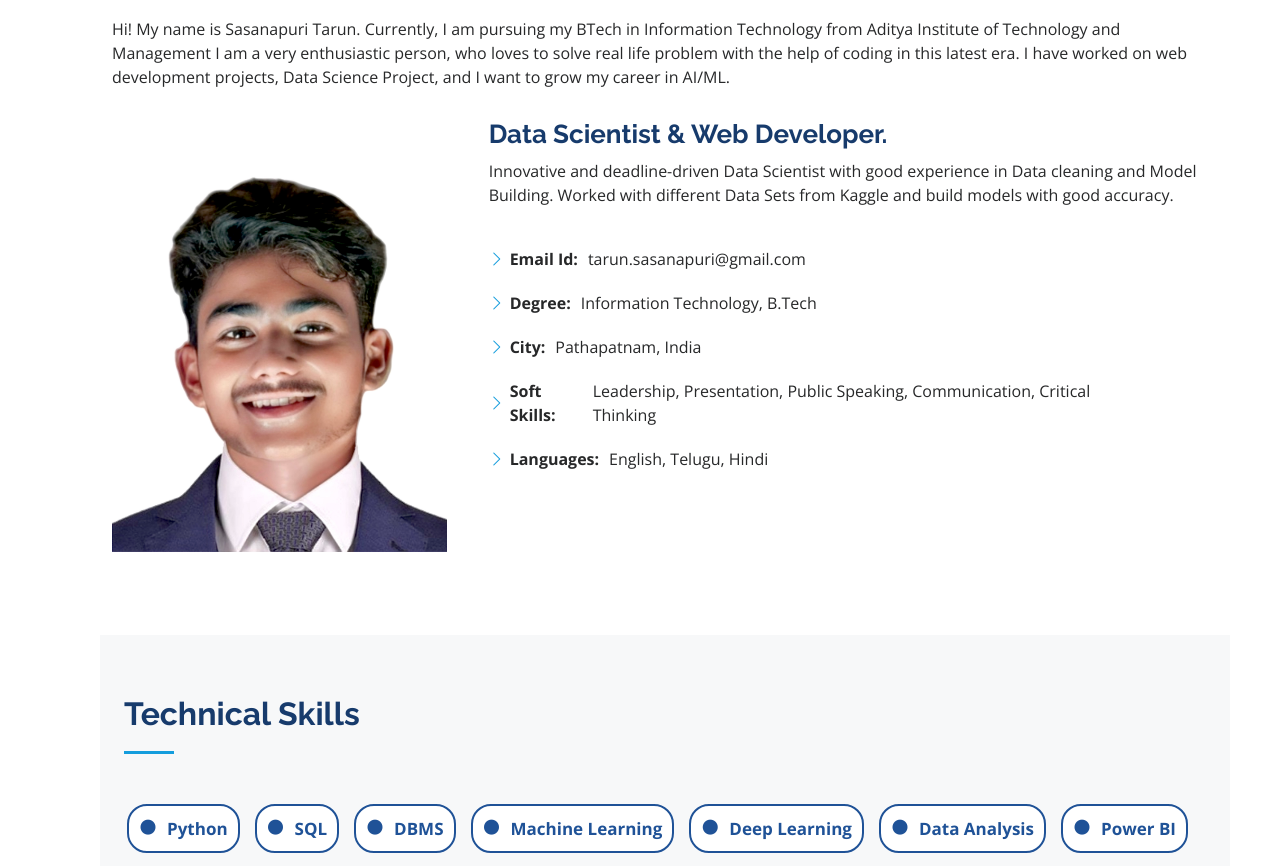
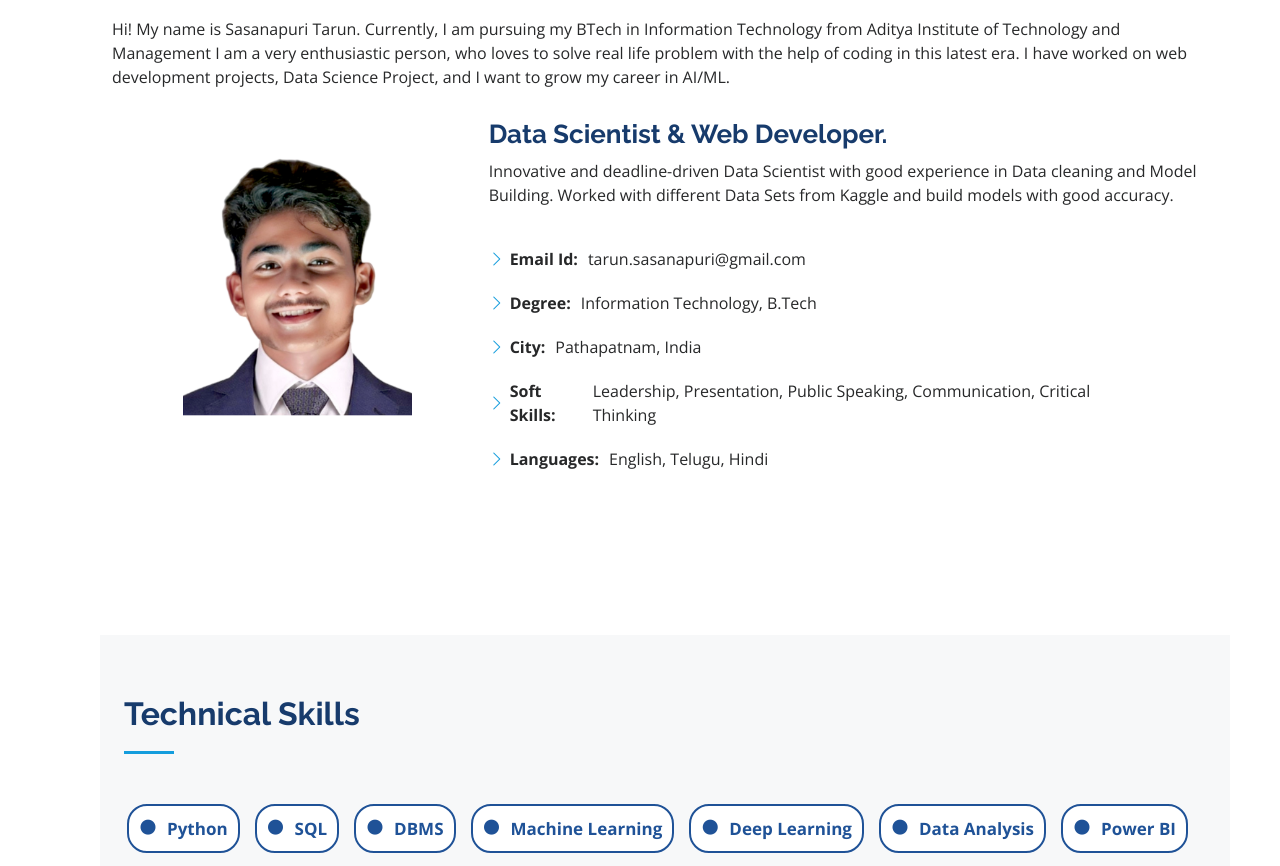
Before and after one commit to TarunSasanapuri/www.portfolio.com, a plain HTML site: page index.html in a window 1280 px wide. Shown: the part 921-1787 px from the top of the page. Drawn offline with nearby package versions, Linux system fonts and the light colour scheme.

Commit message:
Update index.html

```diff
--- a/index.html
+++ b/index.html
@@ -95,7 +95,7 @@
 
           <div class="row">
             <div class="col-lg-4" data-aos="fade-right">
-              <img src="tarun.JPG" class="img-fluid" alt="Sasanapuri Tarun" style="height:95%;">
+              <img src="tarun.JPG" class="img-fluid" alt="Sasanapuri Tarun" style="height:65%; margin-left: 20%;">
             </div>
             <div class="col-lg-8 pt-4 pt-lg-0 content" data-aos="fade-left">
               <h3>Data Scientist &amp; Web Developer.</h3>
```
